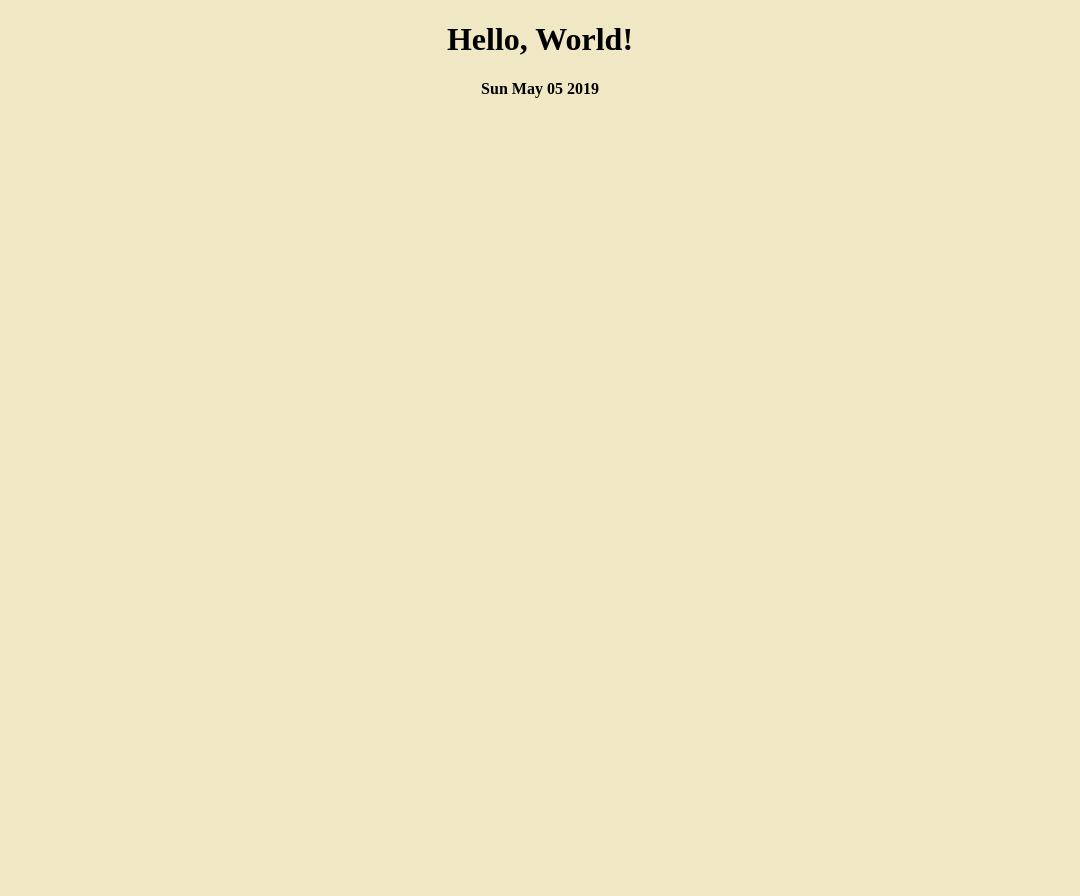
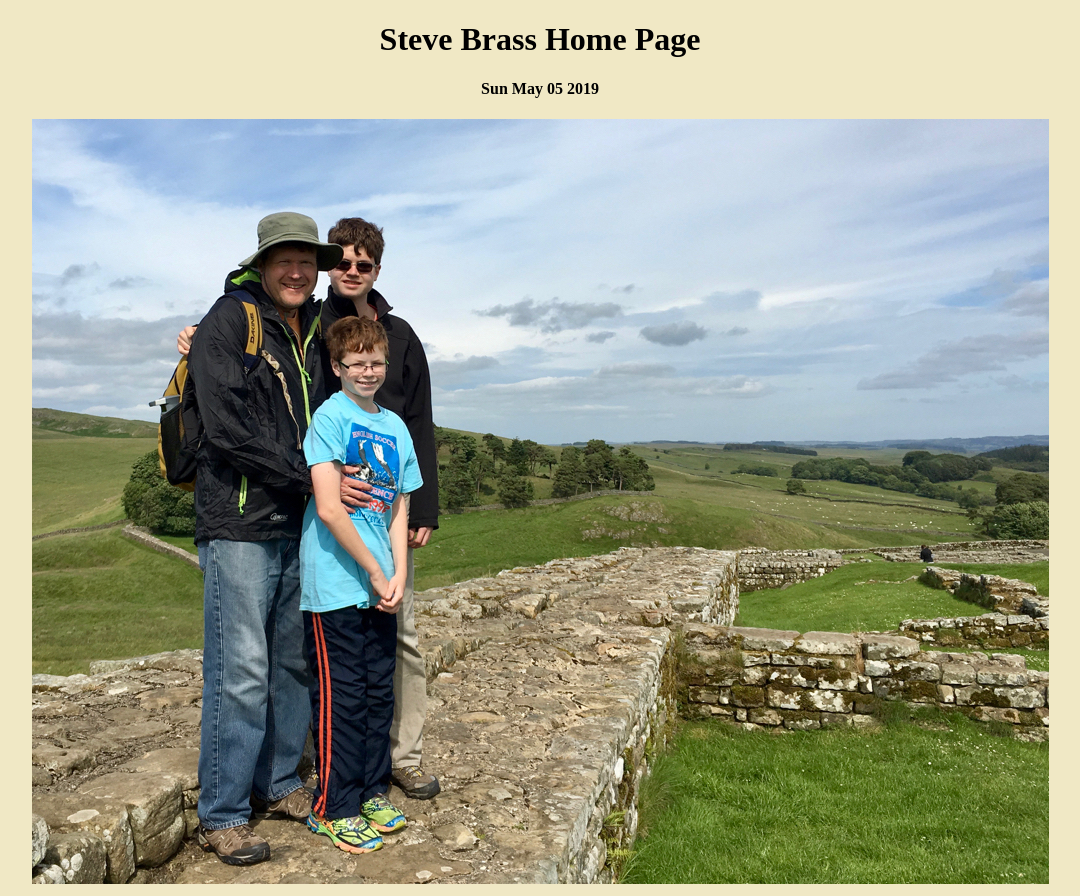
Before and after one commit to SteveBrass/stevehomepage, a plain HTML site: page index.html in a window 1280 px wide. Shown: the whole page, without its empty margins (100-1180 px from the left). Before the commit the page ends 800 px from the top, so only its background shows below. Drawn offline with Linux system fonts and the light colour scheme.

Commit message:
Add image to home page

```diff
--- a/index.html
+++ b/index.html
@@ -6,7 +6,8 @@
     <script async src="./javascript/index.js"></script>
   </head>
   <body>
-    <h1>Hello, World!</h1>
+    <h1>Steve Brass Home Page</h1>
     <h4 id='date'></h4>
+    <img src="images/hadrians-wall.jpg" alt="Hadrians Wall image">
   </body>
 </html>
```
Also changed, not shown: images/hadrians-wall.jpg (added).
